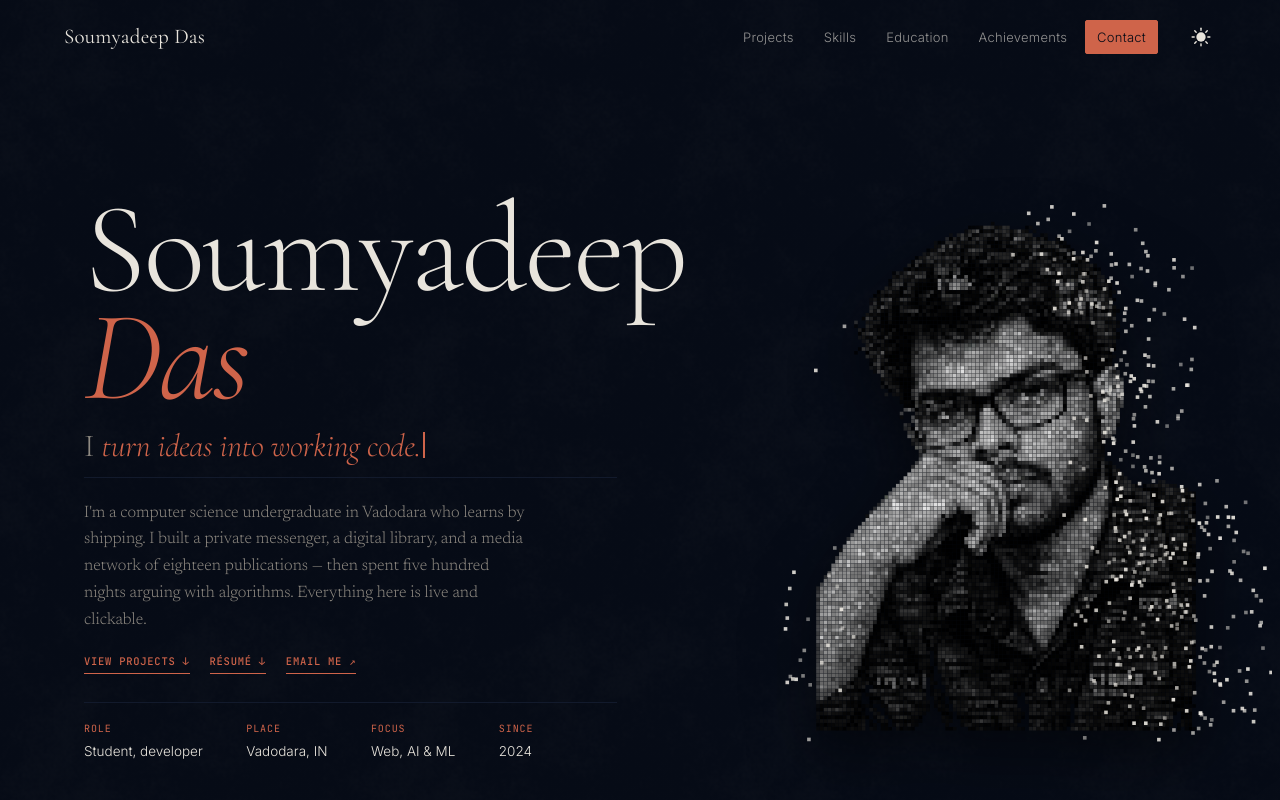
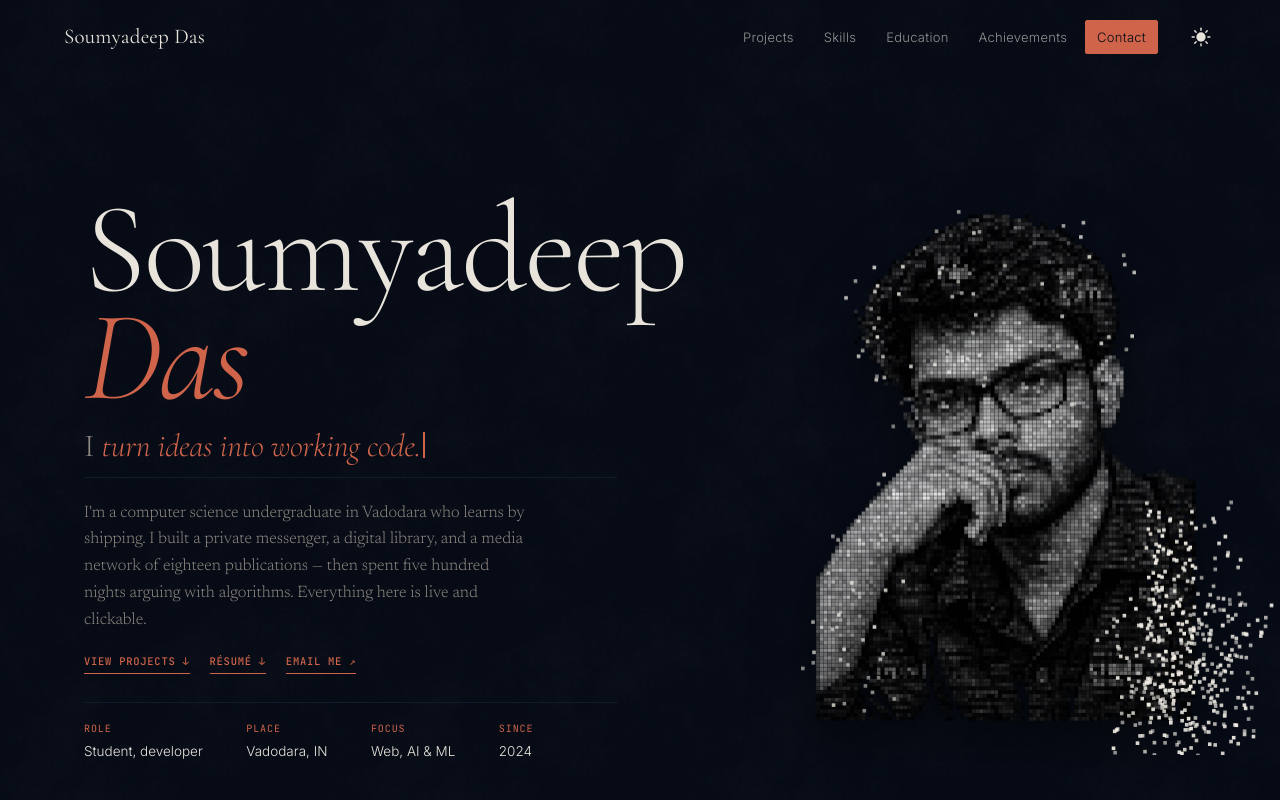
Before and after one commit to Soumyadeepdas2/Soumyadeep, a plain HTML site: page index.html in a window 1280 px wide. Shown: the top 800 px of the page. Drawn offline with Linux system fonts and the light colour scheme; animation ran at ten frames a second.

Commit message:
fix pixel

```diff
--- a/css/styles.css
+++ b/css/styles.css
@@ -269,20 +269,31 @@ ul,ol{ list-style:none; }
   justify-self:end;
   isolation:isolate;
   overflow:visible;
+  aspect-ratio:720 / 980; /* hold space so the photo never flashes in */
 }
-.lede__pix canvas,
-.lede__pix-fallback{
+.lede__pix canvas{
   position:relative; z-index:1;
   width:100%; height:auto; display:block;
   filter:drop-shadow(10px 26px 28px rgba(18,14,10,.42));
 }
-[data-theme="dark"] .lede__pix canvas,
-[data-theme="dark"] .lede__pix-fallback{
+[data-theme="dark"] .lede__pix canvas{
   filter:drop-shadow(0 22px 30px rgba(0,0,0,.55));
 }
-.lede__pix.is-live .lede__pix-fallback{
+/* Source photo stays invisible unless JS is off or motion is reduced. */
+.lede__pix-fallback{
   position:absolute; width:1px; height:1px;
   overflow:hidden; clip:rect(0,0,0,0);
+}
+.lede__pix.is-static{
+  aspect-ratio:auto;
+}
+.lede__pix.is-static .lede__pix-fallback{
+  position:relative; width:100%; height:auto;
+  clip:auto; overflow:visible;
+  filter:drop-shadow(10px 26px 28px rgba(18,14,10,.42));
+}
+[data-theme="dark"] .lede__pix.is-static .lede__pix-fallback{
+  filter:drop-shadow(0 22px 30px rgba(0,0,0,.55));
 }
 .lede__pix:not(.is-live) canvas{ display:none; }
 
--- a/index.html
+++ b/index.html
@@ -31,7 +31,7 @@
 <!-- The two hero faces are local and preloaded: no third-party font chain delays the LCP. -->
 <link rel="preload" href="/assets/fonts/cormorant-garamond-latin-normal.woff2" as="font" type="font/woff2" crossorigin>
 <link rel="preload" href="/assets/fonts/cormorant-garamond-latin-italic.woff2" as="font" type="font/woff2" crossorigin>
-<link rel="stylesheet" href="css/styles.css?v=21">
+<link rel="stylesheet" href="css/styles.css?v=22">
 
 <script>
   (function () {
@@ -130,7 +130,13 @@
 
     <div class="lede__pix" id="pixPortrait">
       <canvas id="pixCanvas" aria-hidden="true"></canvas>
-      <img class="lede__pix-fallback" src="assets/portrait.webp" width="720" height="980" alt="Soumyadeep Das">
+      <img class="lede__pix-fallback" src="assets/portrait.webp" width="720" height="980" alt="Soumyadeep Das" decoding="async" fetchpriority="low">
+      <noscript>
+        <style>
+          .lede__pix{aspect-ratio:auto}
+          .lede__pix-fallback{position:relative;width:100%;height:auto;clip:auto;overflow:visible}
+        </style>
+      </noscript>
     </div>
   </div>
 </section>
@@ -545,6 +551,6 @@
 </div>
 
 <script src="js/main.js?v=24"></script>
-<script src="js/portrait.js?v=4"></script>
+<script src="js/portrait.js?v=13"></script>
 </body>
 </html>
--- a/js/portrait.js
+++ b/js/portrait.js
@@ -6,6 +6,7 @@
 
   const reduce = window.matchMedia('(prefers-reduced-motion: reduce)').matches;
   if (reduce) {
+    wrap.classList.add('is-static');
     canvas.remove();
     return;
   }
@@ -17,6 +18,7 @@
   img.onerror = function () {
     img.src = 'assets/portrait.png';
     img.onload = function () { boot(img); };
+    img.onerror = function () { wrap.classList.add('is-static'); };
   };
 
   function boot(image) {
@@ -50,35 +52,77 @@
       return seed / 4294967296;
     }
 
-    function chipColor() {
+    function besideRGB() {
       const light = document.documentElement.getAttribute('data-theme') === 'light';
-      return light ? [28, 24, 20] : [242, 238, 230];
+      return light ? [23, 21, 15] : [242, 238, 230];
     }
-
-    const [cr, cg, cb] = chipColor();
+    const onShirtRGB = [242, 238, 230];
     const chips = [];
+    const [br, bg, bb] = besideRGB();
     for (let i = 0; i < parts.length; i++) {
       const p = parts[i];
       const nx = p.x / sw, ny = p.y / sh;
-      let side = 0, odds = 0;
-      if (nx > 0.58) { side = 1; odds = 0.09; }
-      else if (nx < 0.16) { side = -1; odds = 0.045; }
-      if (ny < 0.22 && nx > 0.42) { side = 1; odds = Math.max(odds, 0.07); }
-      if (rnd() >= odds) continue;
-      const dist = 10 + rnd() * 34;
-      const jitter = (rnd() - 0.5) * 22;
-      chips.push({
-        x: p.x + side * dist,
-        y: p.y + jitter - (ny < 0.25 ? rnd() * 10 : 0),
-        r: cr, g: cg, b: cb,
-        a: 0.42 + rnd() * 0.5,
-        phase: rnd() * Math.PI * 2
-      });
+      const head = ny < 0.40;
+      const left = nx < 0.28;
+      const shirtEdge = nx > 0.86 && ny > 0.58;
+      const bottomRight = nx > 0.68 && ny > 0.72;
+
+      if (shirtEdge && rnd() < 0.12) p.hide = true;
+
+      if (shirtEdge && rnd() < 0.20) {
+        chips.push({
+          x: p.x + (rnd() - 0.35) * 3,
+          y: p.y + (rnd() - 0.5) * 3,
+          r: onShirtRGB[0], g: onShirtRGB[1], b: onShirtRGB[2],
+          a: 0.82 + rnd() * 0.18,
+          phase: rnd() * Math.PI * 2,
+          onShirt: true
+        });
+      }
+      if (shirtEdge && rnd() < 0.10) {
+        chips.push({
+          x: p.x + 10 + rnd() * 30,
+          y: p.y + (rnd() - 0.5) * 16,
+          r: br, g: bg, b: bb,
+          a: 0.55 + rnd() * 0.4,
+          phase: rnd() * Math.PI * 2,
+          onShirt: false
+        });
+      }
+      if (bottomRight && rnd() < 0.22) {
+        chips.push({
+          x: p.x + 8 + rnd() * 34,
+          y: p.y + 6 + rnd() * 24,
+          r: br, g: bg, b: bb,
+          a: 0.55 + rnd() * 0.4,
+          phase: rnd() * Math.PI * 2,
+          onShirt: false
+        });
+      } else if (head && rnd() < 0.016) {
+        const side = nx > 0.5 ? 1 : (rnd() < 0.5 ? 1 : -1);
+        chips.push({
+          x: p.x + side * (5 + rnd() * 14),
+          y: p.y + (rnd() - 0.5) * 10 - rnd() * 6,
+          r: br, g: bg, b: bb,
+          a: 0.5 + rnd() * 0.35,
+          phase: rnd() * Math.PI * 2,
+          onShirt: false
+        });
+      } else if (left && rnd() < 0.018) {
+        chips.push({
+          x: p.x - (5 + rnd() * 12),
+          y: p.y + (rnd() - 0.5) * 8,
+          r: br, g: bg, b: bb,
+          a: 0.5 + rnd() * 0.35,
+          phase: rnd() * Math.PI * 2,
+          onShirt: false
+        });
+      }
     }
 
     wrap.classList.add('is-live');
 
-    const padL = 18, padR = 40, padY = 14;
+    const padL = 18, padR = 48, padY = 36;
     const fw = sw + padL + padR;
     const fh = sh + padY;
 
@@ -97,12 +141,13 @@
     if (window.ResizeObserver) new ResizeObserver(fit).observe(wrap);
     else addEventListener('resize', fit);
 
-    new MutationObserver(function () {
-      const c = chipColor();
-      for (let i = 0; i < chips.length; i++) {
-        chips[i].r = c[0]; chips[i].g = c[1]; chips[i].b = c[2];
-      }
-    }).observe(document.documentElement, { attributes: true, attributeFilter: ['data-theme'] });
+    function overBody(x, y) {
+      const ix = Math.round(x), iy = Math.round(y);
+      if (ix < 0 || iy < 0 || ix >= sw || iy >= sh) return false;
+      return data[(iy * sw + ix) * 4 + 3] > 40;
+    }
+    const whiteRGB = [242, 238, 230];
+    const inkRGB = [23, 21, 15];
 
     let t = 0;
     function tick() {
@@ -111,19 +156,32 @@
       const sx = cw / fw, sy = ch / fh;
       ctx.clearRect(0, 0, cw, ch);
       const cell = Math.max(1.2, step * sx * 0.95);
+      const light = document.documentElement.getAttribute('data-theme') === 'light';
 
       for (let i = 0; i < parts.length; i++) {
         const p = parts[i];
+        if (p.hide) continue;
         ctx.globalAlpha = Math.max(0.72, p.a);
         ctx.fillStyle = 'rgb(' + p.r + ',' + p.g + ',' + p.b + ')';
         ctx.fillRect((p.x + padL) * sx, (p.y + padY / 2) * sy, cell, cell);
       }
       for (let i = 0; i < chips.length; i++) {
         const p = chips[i];
-        const dx = p.x + Math.sin(t * 0.018 + p.phase) * 1.15;
-        const dy = p.y + Math.cos(t * 0.014 + p.phase) * 0.9;
+        const drift = p.onShirt ? 0 : 1;
+        const dx = p.x + Math.sin(t * 0.018 + p.phase) * 1.15 * drift;
+        const dy = p.y + Math.cos(t * 0.014 + p.phase) * 0.9 * drift;
+        let r, g, b;
+        if (p.onShirt) {
+          r = whiteRGB[0]; g = whiteRGB[1]; b = whiteRGB[2];
+        } else if (!light) {
+          r = whiteRGB[0]; g = whiteRGB[1]; b = whiteRGB[2];
+        } else if (overBody(dx, dy)) {
+          r = whiteRGB[0]; g = whiteRGB[1]; b = whiteRGB[2];
+        } else {
+          r = inkRGB[0]; g = inkRGB[1]; b = inkRGB[2];
+        }
         ctx.globalAlpha = Math.max(0.42, p.a);
-        ctx.fillStyle = 'rgb(' + p.r + ',' + p.g + ',' + p.b + ')';
+        ctx.fillStyle = 'rgb(' + r + ',' + g + ',' + b + ')';
         ctx.fillRect((dx + padL) * sx, (dy + padY / 2) * sy, cell, cell);
       }
       ctx.globalAlpha = 1;
```
Also changed, not shown: 404.html (+1 -1 lines), bookyuniverse.html (+1 -1 lines), hushhconnect.html (+1 -1 lines), tellsgroup.html (+1 -1 lines).
